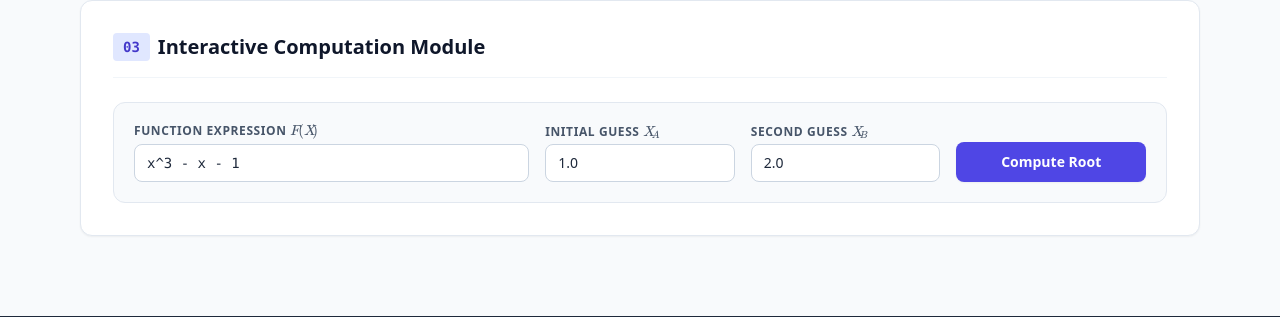
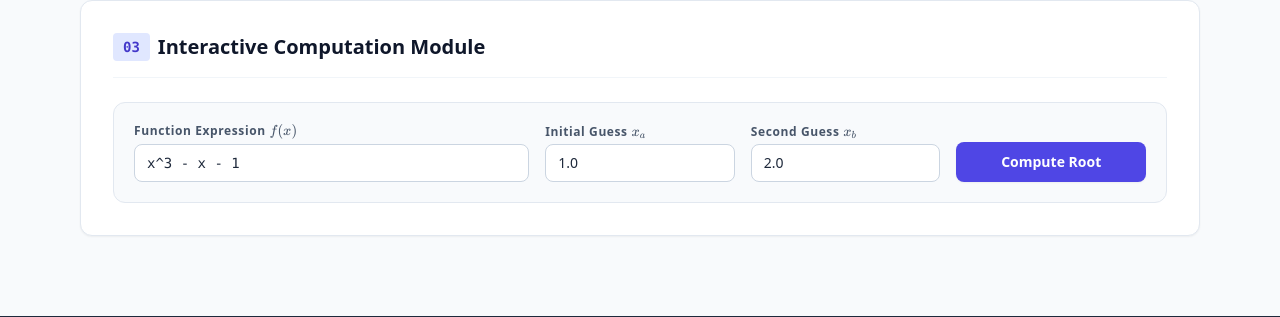
Before and after one commit to SudoRen949/SecantMethod_Calc, a Flask app: page / in a window 1280 px wide. Shown: the part 2167-2484 px from the top of the page. Run offline with Flask 3, Linux system fonts and the light colour scheme; some libraries are stand-ins or nearby versions.

```diff
--- a/templates/index.html
+++ b/templates/index.html
@@ -261,19 +261,19 @@
 
             <form method="POST" class="grid grid-cols-1 md:grid-cols-2 lg:grid-cols-5 gap-4 items-end bg-slate-50 p-5 rounded-xl border border-slate-200">
                 <div class="lg:col-span-2">
-                    <label class="block text-xs font-bold uppercase tracking-wider text-slate-600 mb-1">Function Expression $f(x)$</label>
+                    <label class="block text-xs font-bold tracking-wider text-slate-600 mb-1">Function Expression $f(x)$</label>
                     <input type="text" name="expr" placeholder="e.g., x^3 - x - 1"
                            value="{{ result.inputs.expr if result and result.inputs else 'x^3 - x - 1' }}" required
                            class="w-full bg-white border border-slate-300 rounded-lg px-3 py-2 text-sm font-mono focus:outline-none focus:ring-2 focus:ring-indigo-500">
                 </div>
                 <div>
-                    <label class="block text-xs font-bold uppercase tracking-wider text-slate-600 mb-1">Initial Guess $x_a$</label>
+                    <label class="block text-xs font-bold tracking-wider text-slate-600 mb-1">Initial Guess $x_a$</label>
                     <input type="number" step="any" name="x_a"
                            value="{{ result.inputs.x_a if result and result.inputs else '1.0' }}" required
                            class="w-full bg-white border border-slate-300 rounded-lg px-3 py-2 text-sm focus:outline-none focus:ring-2 focus:ring-indigo-500">
                 </div>
                 <div>
-                    <label class="block text-xs font-bold uppercase tracking-wider text-slate-600 mb-1">Second Guess $x_b$</label>
+                    <label class="block text-xs font-bold tracking-wider text-slate-600 mb-1">Second Guess $x_b$</label>
                     <input type="number" step="any" name="x_b"
                            value="{{ result.inputs.x_b if result and result.inputs else '2.0' }}" required
                            class="w-full bg-white border border-slate-300 rounded-lg px-3 py-2 text-sm focus:outline-none focus:ring-2 focus:ring-indigo-500">
```
